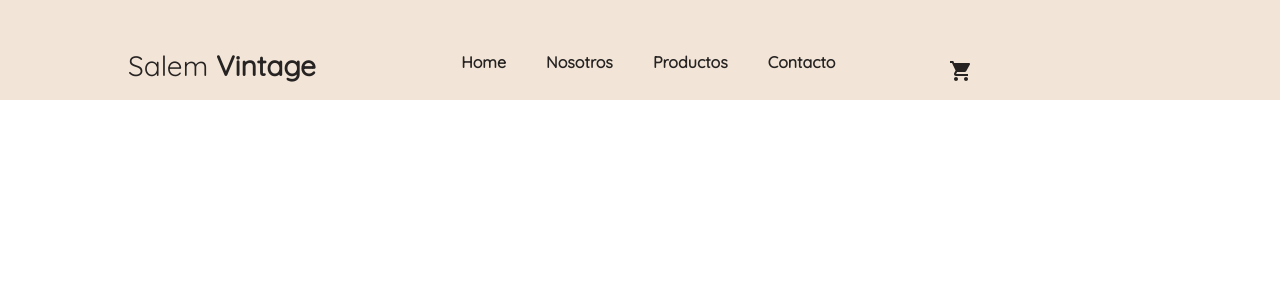
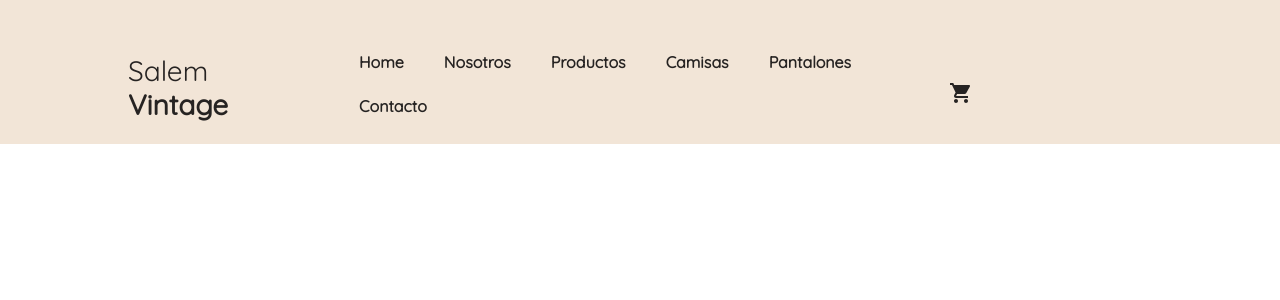
Before and after one commit to daviddcordoba/React-JS-SalemVintage, a React (Create React App) app: page / in a window 1280 px wide. Shown: the top 300 px of the page. Built offline with nearby package versions, Linux system fonts and the light colour scheme; no server answers; the database is empty.

Commit message:
commit anda categorias en navBar

```diff
--- a/src/components/navbar/NavBar.js
+++ b/src/components/navbar/NavBar.js
@@ -34,6 +34,16 @@ function NavBar() {
             Productos
           </li>
           </Link>
+          <Link to='/categoria/camisas'>
+          <li >
+            Camisas
+          </li>
+          </Link>
+          <Link to='/categoria/pantalones'>
+          <li >
+            Pantalones
+          </li>
+          </Link>
           <Link to='/contacto'>
           <li >
             Contacto
```
